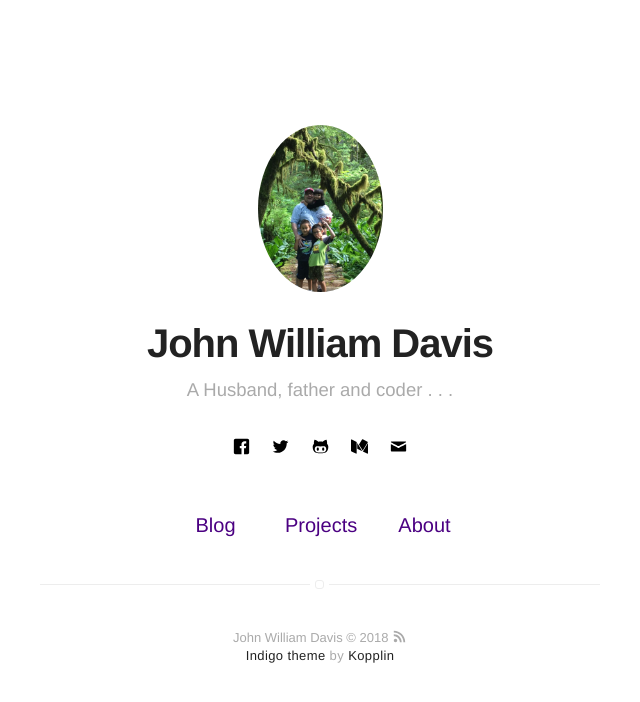
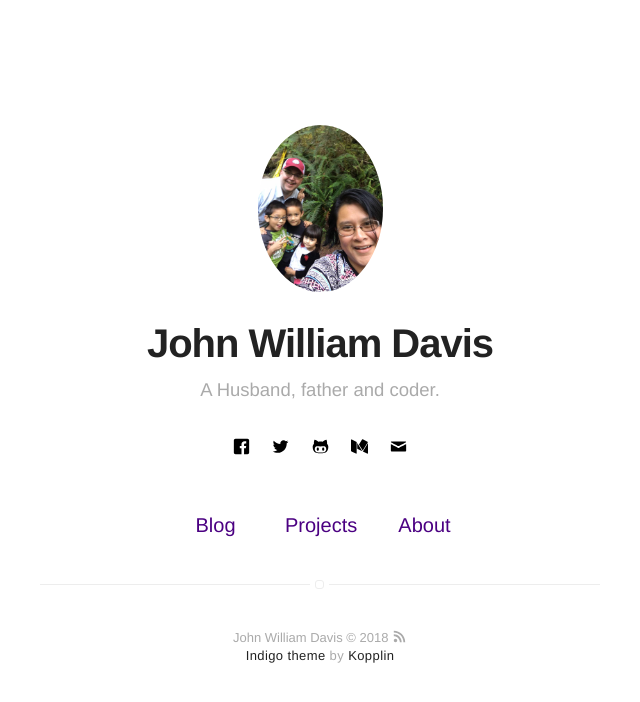
Before and after one commit to papadavis47/papadavis47.github.io, a Jekyll site: the page built from index.html, in a window 1280 px wide. Shown: the top 702 px of the page, without its empty margins (320-960 px from the left). Built offline with Jekyll 4.4.1, drawn with Linux system fonts in a browser that asks for light colours; some of the changed lines change nothing that is shown.

Commit message:
more changes, continued work with yml

```diff
--- a/_config.yml
+++ b/_config.yml
@@ -1,6 +1,6 @@
 # main text of home
 name: John William Davis
-bio: A Husband, father and coder . . .
+bio: A Husband, father and coder.
 
 # twitter summary info
 description: A blog about family and learning
@@ -8,7 +8,7 @@ description: A blog about family and learning
 # if it's an external image, update below for true
 # better with square images
 external-image: false
-picture: assets/images/with_the_kids.jpg
+picture: assets/images/with_the_fam.jpg
 
 # If you want to include your resume, set to true
 # and specify source (external or local).
@@ -34,15 +34,15 @@ disqus:
   categories: [blog, project] # only show disqus for posts that have these categories
 
 # if you don't have any of social below, comment the line
-facebook: https://www.facebook.com/streetphotog
-twitter: https://twitter.com/nicaygringo
+facebook: streetphotog
+twitter: nicaygringo
 # google: mygoogle
 # instagram: myinstagram
 # pinterest: mypinterest
 # linkedin: mylinkedin
 # youtube: myyoutube
 # spotify: myspotify
-github: https://github.com/papadavis47
+github: papadavis47
 # gitlab: mygitlab
 # lastfm: mylastfm
 # stackoverflow: 7044681/mystackoverflow
@@ -56,16 +56,16 @@ email: jwdavisdeveloper@gmail.com
 authors:
     johndoe:
         name: John William Davis
-        bio: A Husband, father and coder . . .
+        bio: A Husband, father and coder.
         external-image: false
-        picture: assets/images/with_the_kids.jpg
-        twitter: johndoe
-    jamesfoster:
-        name: James Foster
-        bio: A Man who develops software with coffee
-        external-image: false
-        picture: assets/images/james.jpg
-        twitter: jamesfoster
+        picture: assets/images/with_the_fam.jpg
+        twitter: nicaygringo
+    #jamesfoster:
+    #    name: James Foster
+    #    bio: A Man who develops software with coffee
+    #    external-image: false
+    #    picture: assets/images/james.jpg
+    #    twitter: jamesfoster
 
 # do you want a larger site? change the option below
 # options: [normal, large] | default: normal
```
Also changed, not shown: assets/images/with_the_fam.jpg (added), assets/images/with_the_kids.jpg (deleted).
